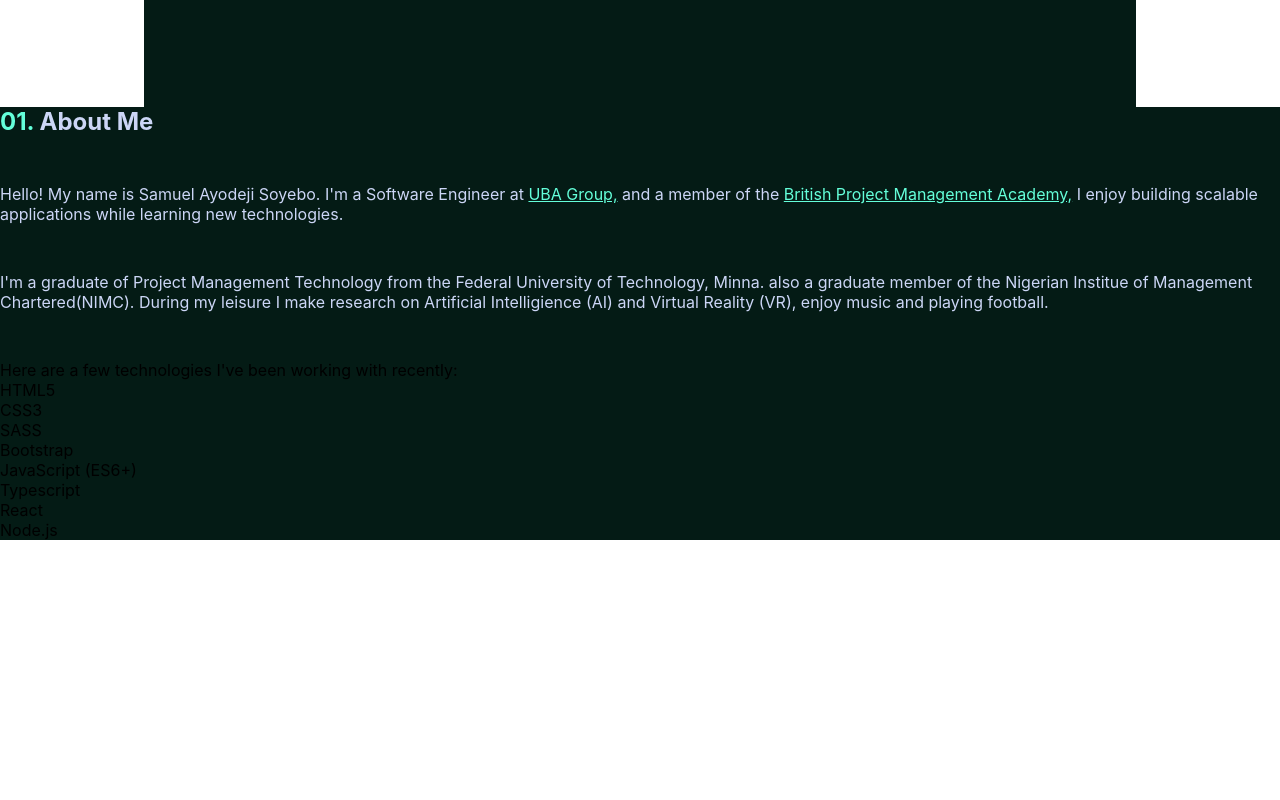
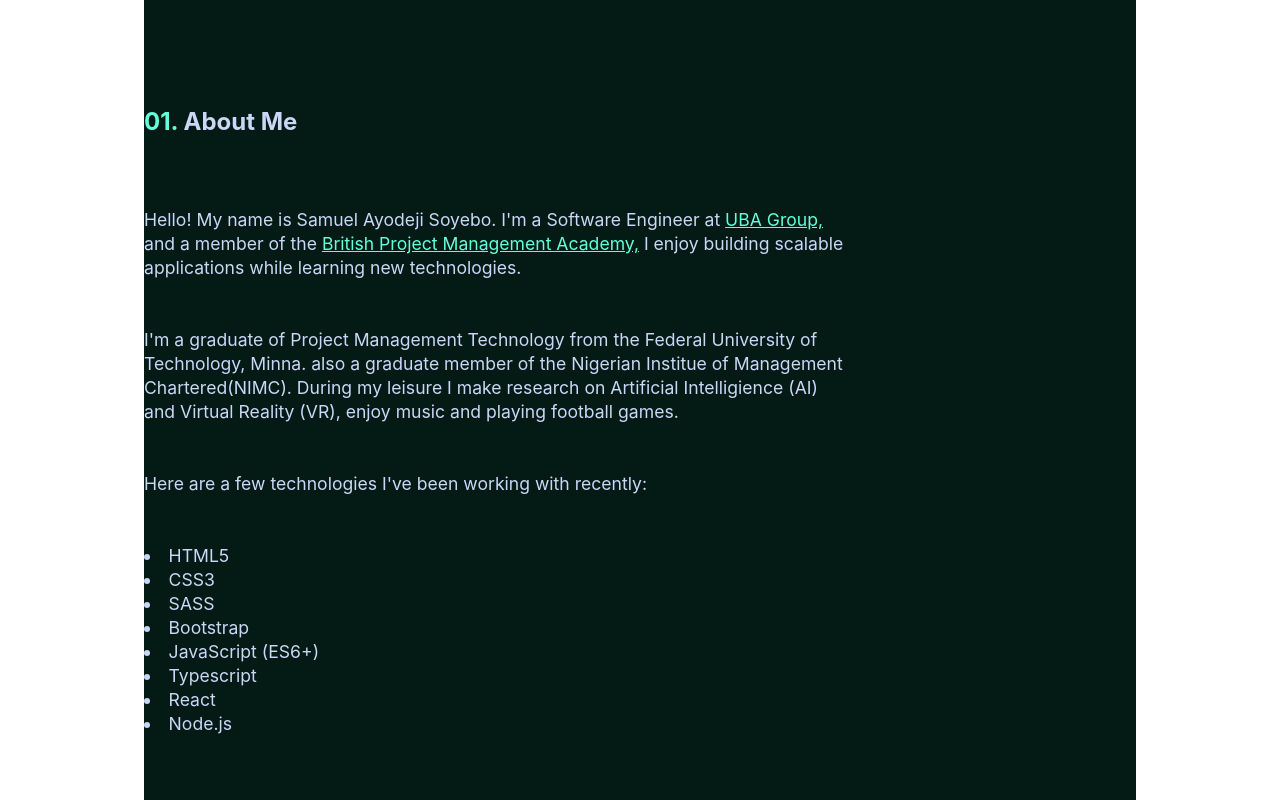
Before and after one commit to Ayoaris/portfolio-, a React (Create React App) app in the folder portfolio/: page / in a window 1280 px wide. Shown: the part 837-1637 px from the top of the page. Before the commit the page ends 1377 px from the top, so only its background shows below. Built offline with nearby package versions, Linux system fonts and the light colour scheme.

Commit message:
Professional summary in progress.

```diff
--- a/portfolio/src/About/aboutStyles.js
+++ b/portfolio/src/About/aboutStyles.js
@@ -13,16 +13,28 @@ export const AboutStyle = styled.div`
   a {
     color: #64ffda;
   }
-  .about {
+  .about,
+  ul {
     color: #ccd6f6;
     padding-bottom: 3rem;
   }
-    .aboutWrapper {
-
-    }
-  /* .section-title {
+  .aboutWrapper {
+    display: flex;
+    flex-direction: column;
+    color: #8892b0;
+    font-size: 1.1rem;
+    line-height: 1.5rem;
+    max-width: 700px;
+    margin-top: 1.5rem;
+    font-weight: 400;
+    padding-bottom: 1rem;
+    text-decoration: none;
+    list-style: inside;
+  }
+  .section-title {
     margin: auto 9rem;
   }
+  /*
   .section-title::after {
     content: "";
     display: block;
--- a/portfolio/src/About/index.js
+++ b/portfolio/src/About/index.js
@@ -1,5 +1,5 @@
-import React from 'react'
-import { AboutStyle } from './aboutStyles';
+import React from "react";
+import { AboutStyle } from "./aboutStyles";
 
 function About() {
   return (
@@ -21,14 +21,13 @@ function About() {
               technologies.
             </p>
             <p className="about">
-              I'm a graduate of Project Management Technology from the  Federal University of Technology, Minna. also a graduate member of the Nigerian Institue of Management Chartered(NIMC).
-            During my leisure I make research on Artificial
-              Intelligience (AI) and Virtual Reality (VR), enjoy music and
-              playing football.
+              I'm a graduate of Project Management Technology from the Federal
+              University of Technology, Minna. also a graduate member of the
+              Nigerian Institue of Management Chartered(NIMC). During my leisure
+              I make research on Artificial Intelligience (AI) and Virtual
+              Reality (VR), enjoy music and playing football games.
             </p>
-                      <p>
-                          Here are a few technologies I've been working with recently:
-                      </p>
+            <p className="about">Here are a few technologies I've been working with recently:</p>
             <ul>
               <li> HTML5</li>
               <li>CSS3</li>
@@ -38,7 +37,6 @@ function About() {
               <li>Typescript</li>
               <li>React</li>
               <li>Node.js</li>
-
             </ul>
           </div>
         </div>
```
Lines whose indentation alone changed are shown as unchanged.
